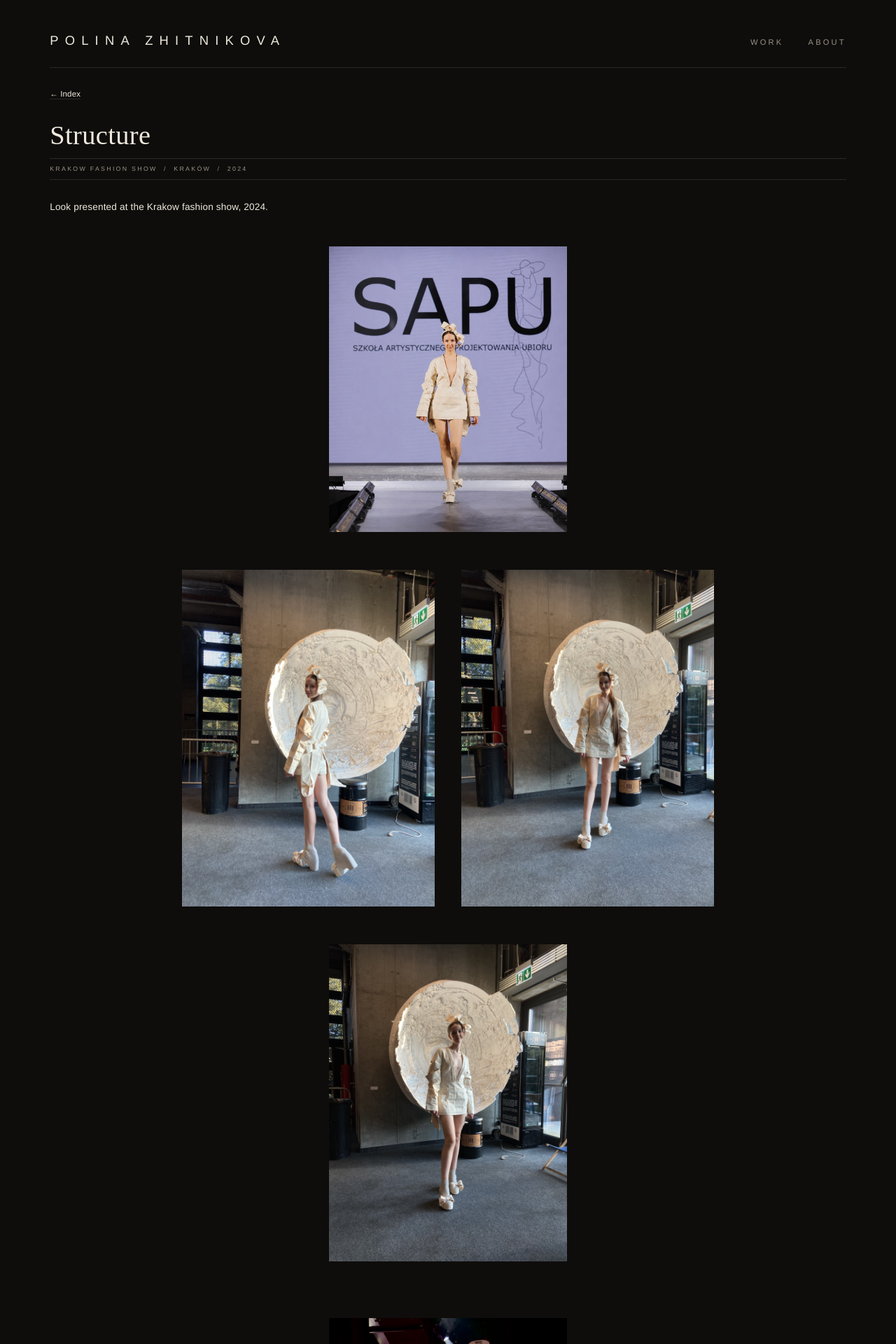
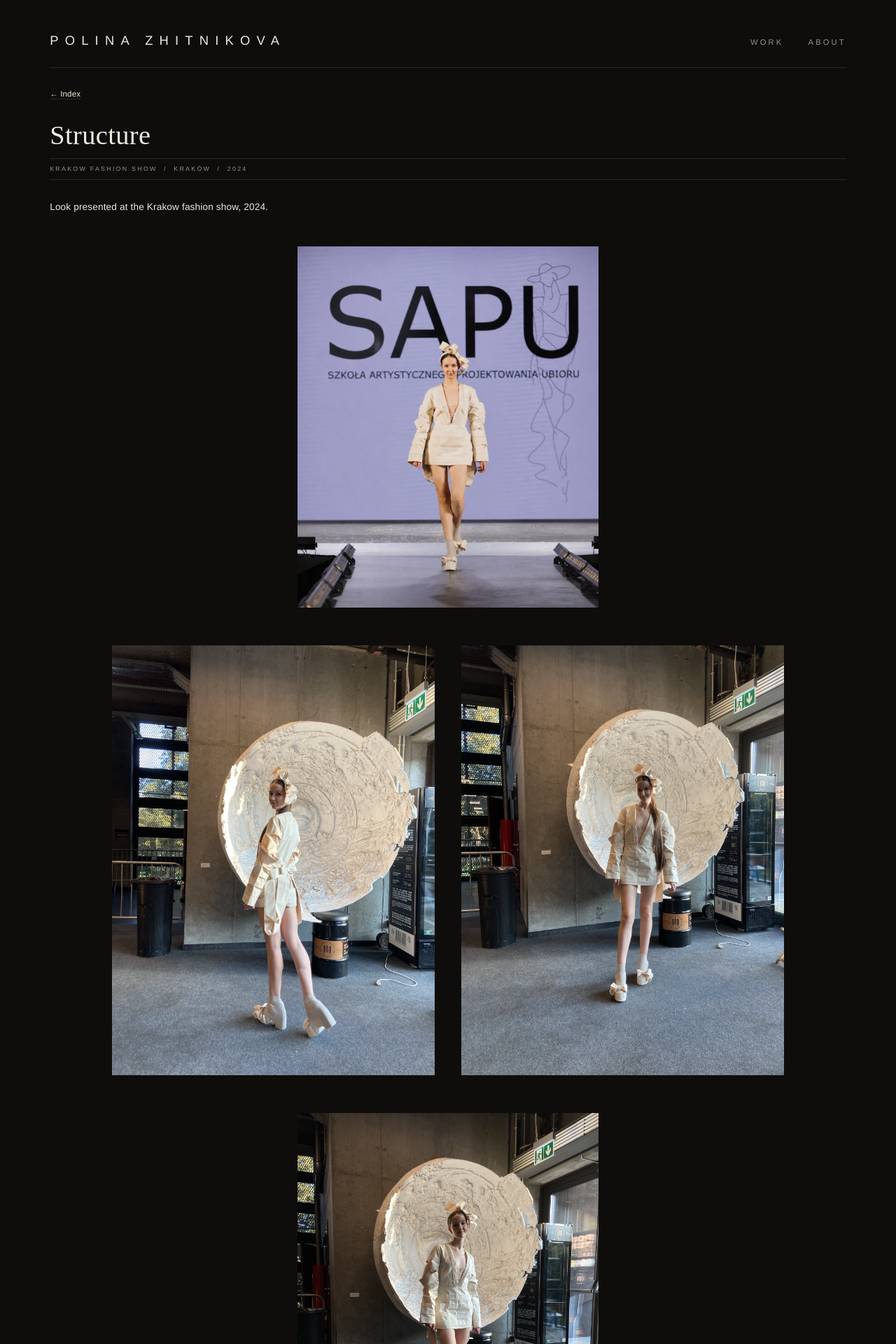
Before and after one commit to pzhitnikova/pzhitnikova.github.io, a Jekyll site: the page built from _projects/structure.md, in a window 1280 px wide. Shown: the top 1920 px of the page at 70% size. Built offline with Jekyll 4.4.1, drawn with Linux system fonts in a browser that asks for light colours; grey boxes are pictures that could not be loaded.

Commit message:
Media sizes per request: covers 460, wide 830, solo 430, rest proportional
Co-Authored-By: Claude Fable 5 <noreply@anthropic.com>

```diff
--- a/assets/css/main.css
+++ b/assets/css/main.css
@@ -132,7 +132,7 @@ a:focus-visible, button:focus-visible {
   grid-template-columns: 1fr 1fr;
   column-gap: clamp(2rem, 5vw, 4.5rem);
   row-gap: clamp(4rem, 9vh, 6.5rem);
-  max-width: 800px;
+  max-width: 992px;
   margin: clamp(3rem, 8vh, 5.5rem) auto 0;
   padding-bottom: clamp(5rem, 12vh, 8rem);
 }
@@ -241,7 +241,7 @@ a:focus-visible, button:focus-visible {
 /* Lookbook: dittico — foto a coppie, video centrato sotto */
 .lookbook {
   margin: clamp(2rem, 5vh, 3.2rem) auto 0;
-  max-width: 760px;
+  max-width: 960px;
   display: grid;
   grid-template-columns: 1fr 1fr;
   align-items: start;
@@ -259,27 +259,27 @@ a:focus-visible, button:focus-visible {
 .look-wide {
   grid-column: 1 / -1;
   justify-self: center;
-  width: min(100%, 640px);
+  width: min(100%, 830px);
 }
 
 /* foto verticale singola: centrata, momento editoriale */
 .look-solo {
   grid-column: 1 / -1;
   justify-self: center;
-  width: min(100%, 340px);
+  width: min(100%, 430px);
 }
 
 .look-video {
   grid-column: 1 / -1;
   justify-self: center;
-  width: min(100%, 640px);
+  width: min(100%, 830px);
   margin-top: clamp(1rem, 3vh, 2rem);
 }
 
 .look-video video { width: 100%; }
 
 /* video girato in verticale: colonna stretta */
-.look-video-portrait { width: min(100%, 340px); }
+.look-video-portrait { width: min(100%, 430px); }
 
 .look-video figcaption { margin-top: 1rem; text-align: center; }
 
```
